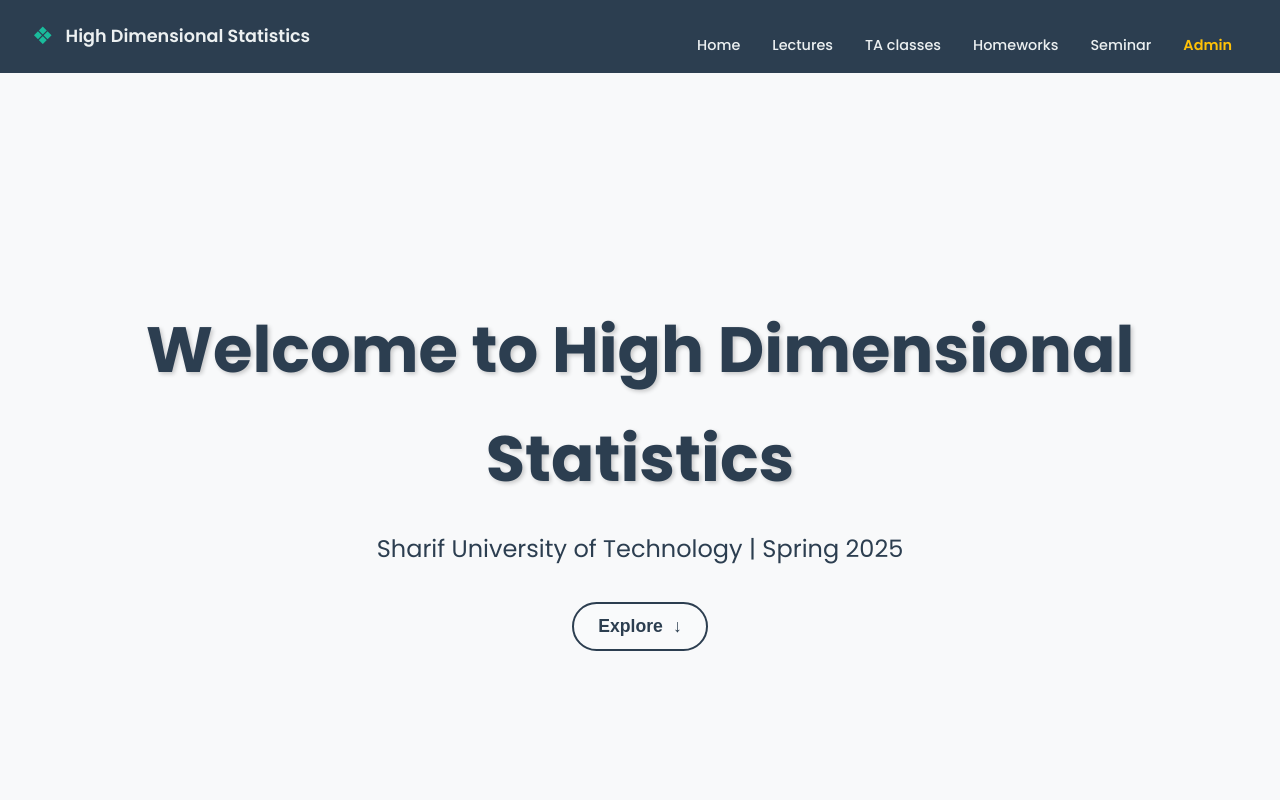
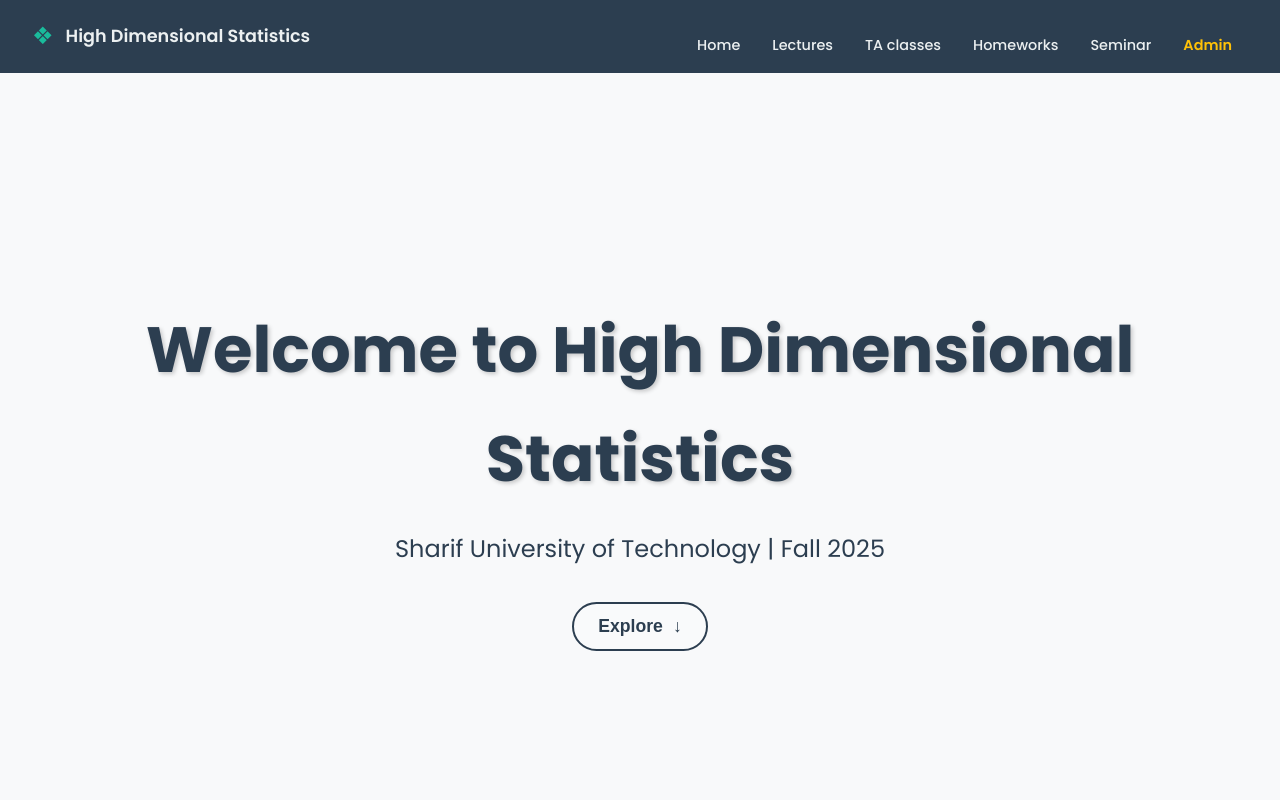
Before and after one commit to mobinarashidi/hds-website, a React (Create React App) app: page / in a window 1280 px wide. Shown: the top 800 px of the page. Built offline with nearby package versions, Linux system fonts and the light colour scheme.

Commit message:
Home Tab completed

```diff
--- a/src/components/Home/Home.js
+++ b/src/components/Home/Home.js
@@ -58,7 +58,7 @@ const Home = () => {
             <div ref={heroRef} className="welcome-hero-section">
                 <div className="hero-content">
                     <h1>Welcome to High Dimensional Statistics</h1>
-                    <p>Sharif University of Technology | Spring 2025</p>
+                    <p>Sharif University of Technology | Fall 2025</p>
                     <button onClick={scrollToContent} className="scroll-down-btn">
                         Explore
                         <span className="arrow-icon">↓</span>
```
